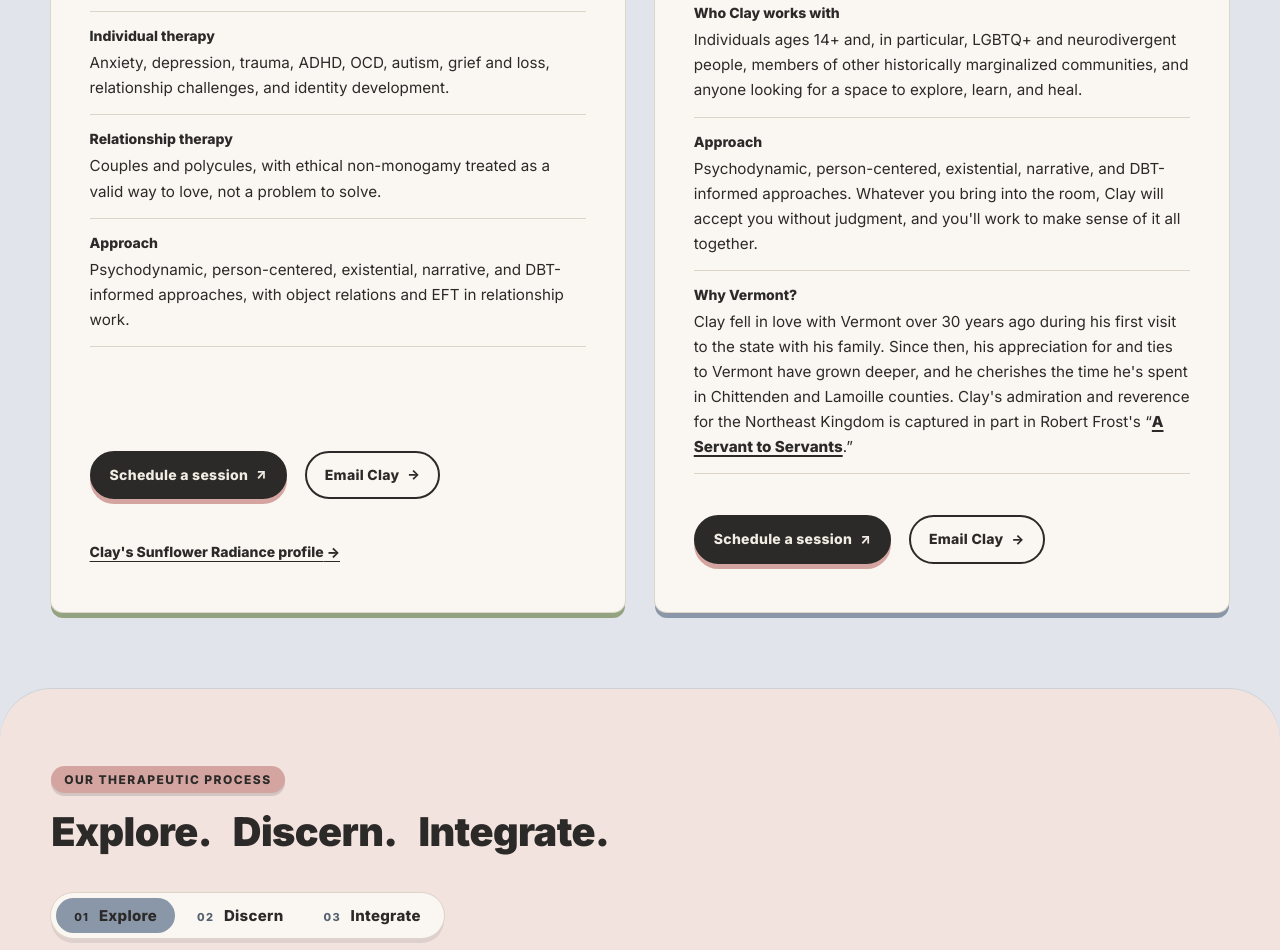
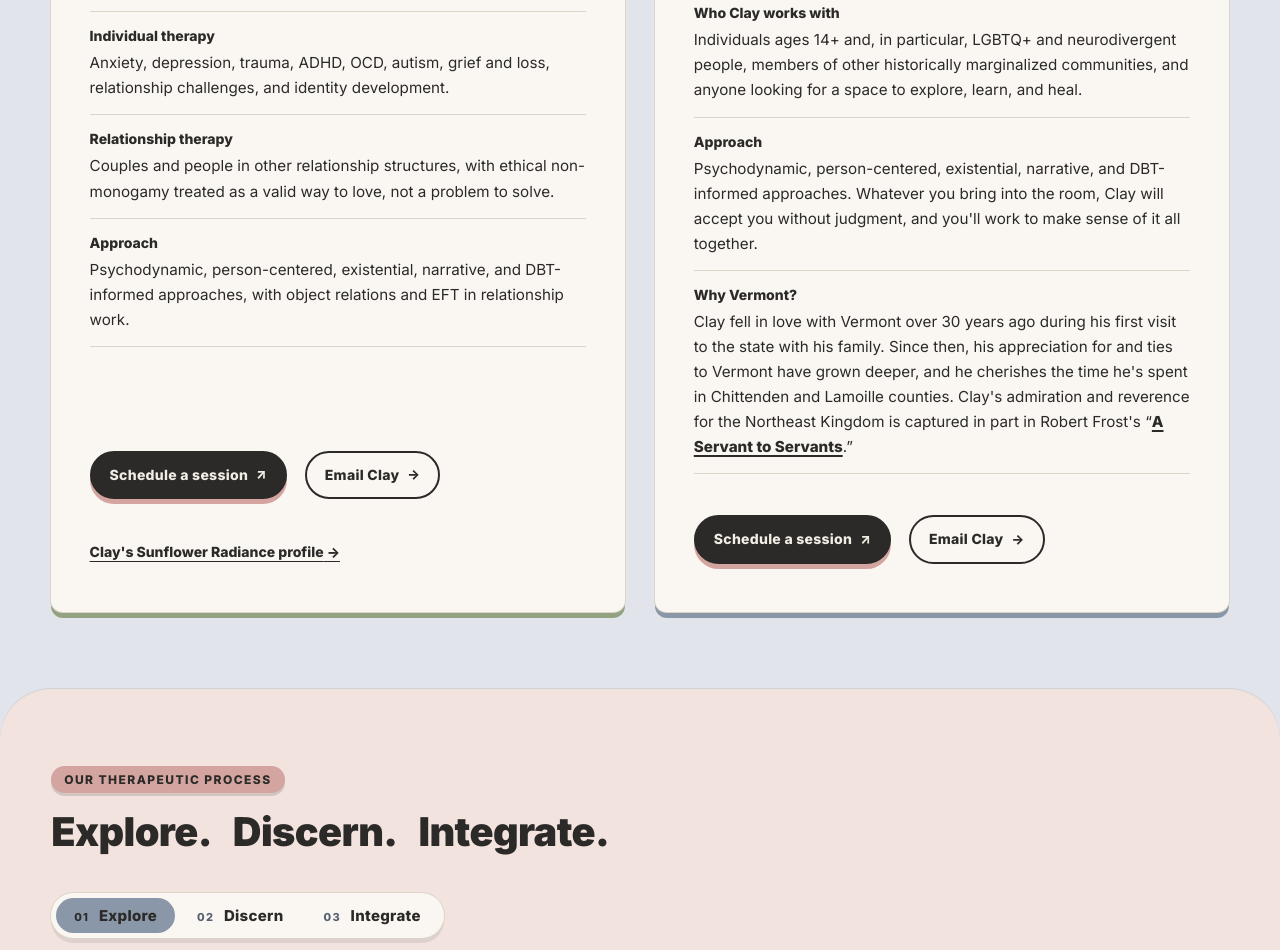
Before and after one commit to clay501/layered, a plain HTML site: page index.html in a window 1280 px wide. Shown: the part 3553-4503 px from the top of the page. Drawn offline with Linux system fonts and the light colour scheme; a web font is replaced by a local one.

Commit message:
Relationship therapy: people in other relationship structures
Co-Authored-By: Claude Opus 5.5 <noreply@anthropic.com>
Claude-Session: https://claude.ai/code/session_01VvwTVaZD35pF16bf2jFZ3Z

```diff
--- a/index.html
+++ b/index.html
@@ -128,7 +128,7 @@
           </ul>
           <dl class="loc-details">
             <div><dt>Individual therapy</dt><dd>Anxiety, depression, trauma, ADHD, OCD, autism, grief and loss, relationship challenges, and identity development.</dd></div>
-            <div><dt>Relationship therapy</dt><dd>Couples and polycules, with ethical non-monogamy treated as a valid way to love, not a problem to solve.</dd></div>
+            <div><dt>Relationship therapy</dt><dd>Couples and people in other relationship structures, with ethical non-monogamy treated as a valid way to love, not a problem to solve.</dd></div>
             <div><dt>Approach</dt><dd>Psychodynamic, person-centered, existential, narrative, and DBT-informed approaches, with object relations and EFT in relationship work.</dd></div>
           </dl>
           <div class="loc-actions">
```
